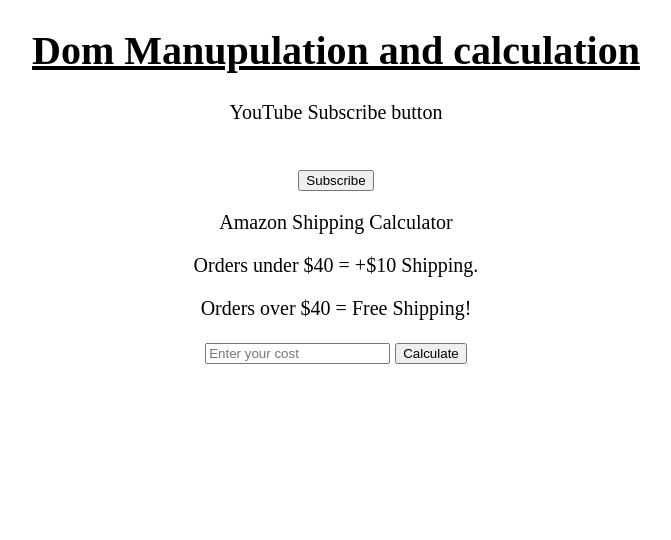
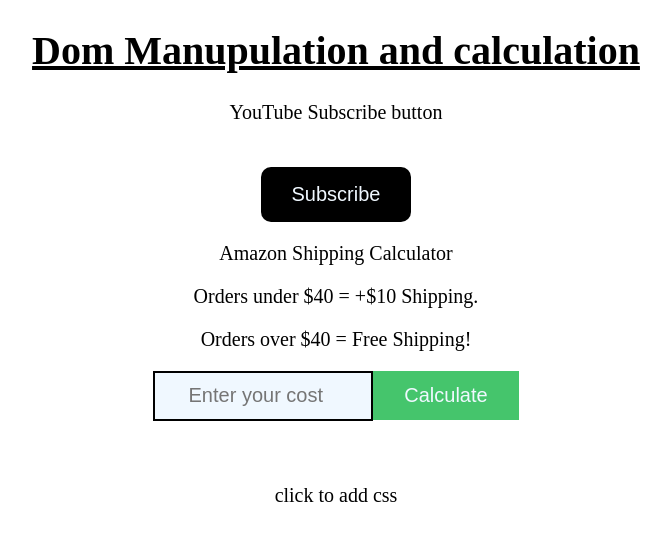
Before and after one commit to Pritamdutta7498/All-JavaScript, a plain HTML site: page p3-display-calculation/index.html in a window 1280 px wide. Shown: the whole page, without its empty margins (304-975 px from the left). Drawn offline with Linux system fonts and the light colour scheme.

Commit message:
add css class with using classLIst.add()

```diff
--- a/p3-display-calculation/index.html
+++ b/p3-display-calculation/index.html
@@ -13,13 +13,49 @@
         font-size: 20px;
         margin: 0 auto;
     }
+
+    .subscribe-btn {
+        padding: 15px 30px;
+        background-color: black;
+        color: aliceblue;
+        font-size: 20px;
+        border-radius: 10px;
+        cursor: pointer;
+        border: 1px solid transparent;
+    }
+    .is-subscribed{
+        background-color: antiquewhite;
+        color: black;
+    }
+
+    .cost-input {
+        width: 200px;
+        height: 30px;
+        font-size: 20px;
+        padding: 8px;
+        border: 2px solid black;
+        background-color: aliceblue;
+        color: black;
+        font-size: 20px;
+        text-align: center;
+        cursor: pointer;
+    }
+
+    .calculate-btn {
+        padding: 12px 30px;
+        background-color: rgb(69, 197, 108);
+        color: aliceblue;
+        font-size: 20px;
+        border: 1px solid transparent;
+        margin-left: -5px;
+    }
 </style>
 
 <body>
     <h1> <u>Dom Manupulation and calculation</u> </h2>
         <p>YouTube Subscribe button</p>
         <br>
-        <button class="js-sub-btn" onclick="
+        <button class="js-sub-btn subscribe-btn" onclick="
         subscribeFun();
         ">Subscribe</button>
 
@@ -28,30 +64,42 @@
         <p>Orders under $40 = +$10 Shipping.</p>
         <p>Orders over $40 = Free Shipping!</p>
 
-        <input type="number" placeholder="Enter your cost" onkeydown="
-        //using the keybord feature
-        // console.log(event.key)
-        if(event.key === 'Enter'){
-            calculate();
-        }">
+        <input type="number" class="cost-input" placeholder="Enter your cost" onkeydown="
+        handleCostKeyDown();
+       ">
         <button onclick="
             calculate();
 
-            ">Calculate</button>
+            " class="calculate-btn">Calculate</button>
         <p class="js-total"></p>
+        <br>
+        <p href="" class="js-add-style" onclick="
+            addTheStyle();
+            ">click to add css</p>
 
 
 
         <script>
+
+
             // subscribe btn function
             function subscribeFun() {
                 const subBtnElement = document.querySelector('.js-sub-btn')
                 // console.log(subBtnElement.innerText)
                 if (subBtnElement.innerText = 'Subscribe') {
                     subBtnElement.innerHTML = 'Subscribed';
+                    subBtnElement.classList.add('is-subscribed');
                 } else {
                     subBtnElement.innerHTML = 'Subscribe';
                 }
+            }
+            //using the keybord feature
+            function handleCostKeyDown() {
+                // console.log(event.key)
+                if (event.key === 'Enter') {
+                    calculate();
+                }
+
             }
 
             // calculate function
```
